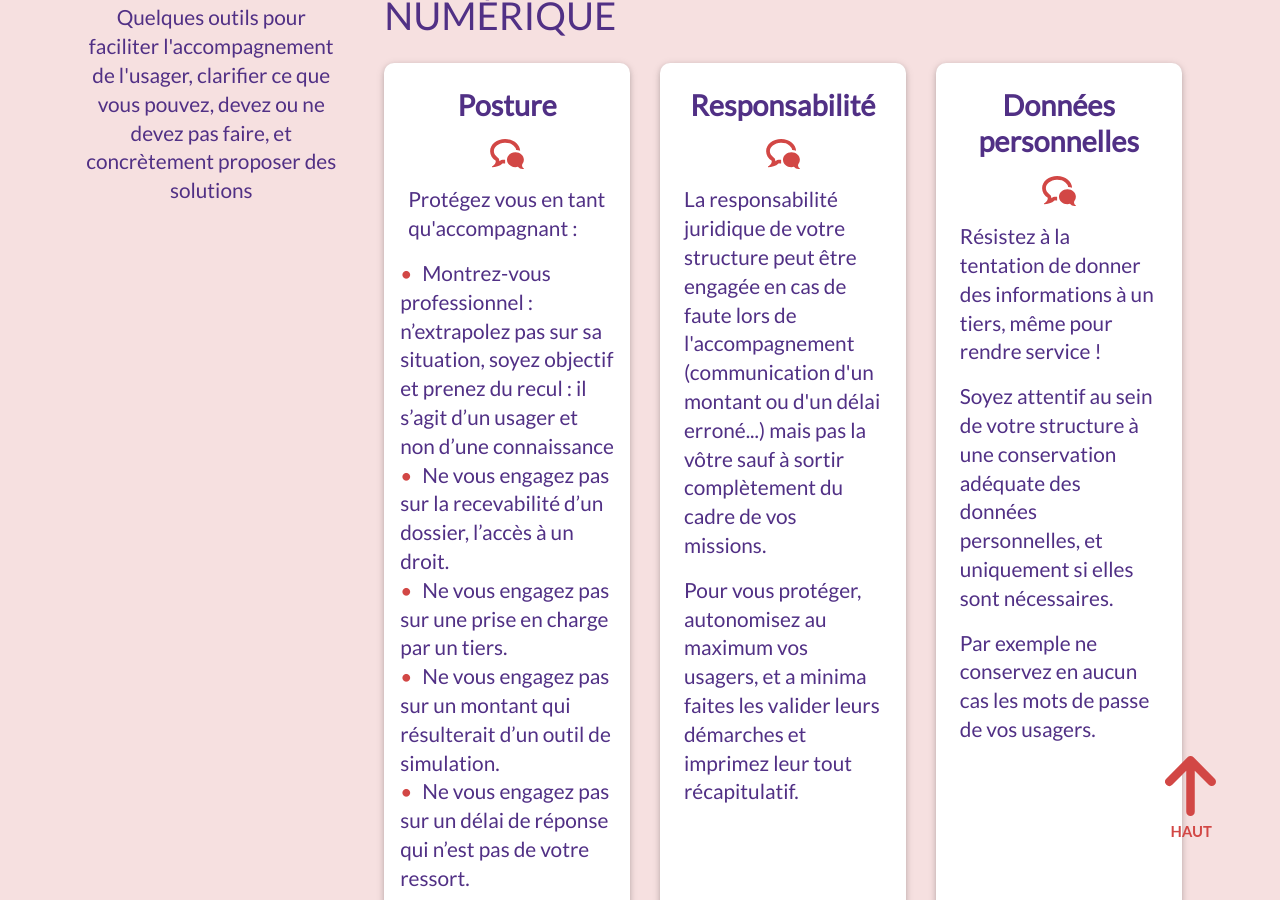
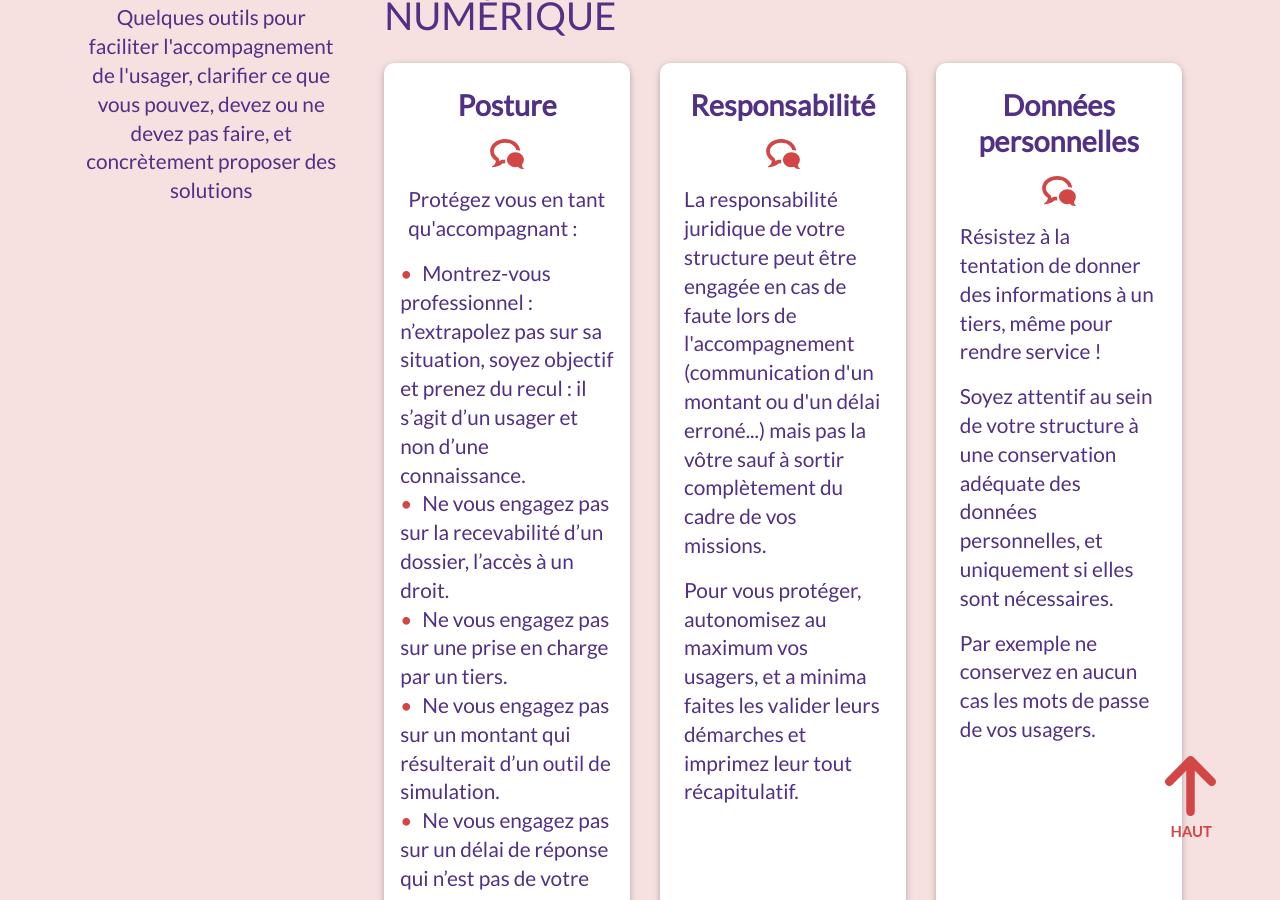
Before and after one commit to SocieteNumerique/kit, a Jekyll site: the page built from index.html, in a window 1280 px wide and 900 px high, scrolled down 6318 px. Built offline with Jekyll 4.4.1, drawn with Linux system fonts in a browser that asks for light colours; nearby versions of some CDN libraries.

Commit message:
bugfix : issue 68 - coquille de texte

```diff
--- a/_includes/jaccompagne.html
+++ b/_includes/jaccompagne.html
@@ -24,7 +24,7 @@
                                     <div class="text-left pt-3">
                                         <p>Protégez vous en tant qu'accompagnant : </p>
                                         <ul class="red-dot px-2">
-                                            <li>Montrez-vous professionnel : n’extrapolez pas sur sa situation, soyez objectif et prenez du recul : il s’agit d’un usager et non d’une connaissance</li>
+                                            <li>Montrez-vous professionnel : n’extrapolez pas sur sa situation, soyez objectif et prenez du recul : il s’agit d’un usager et non d’une connaissance.</li>
                                             <li>Ne vous engagez pas sur la recevabilité d’un dossier, l’accès à un droit.</li>
                                             <li>Ne vous engagez pas sur une prise en charge par un tiers.</li>
                                             <li>Ne vous engagez pas sur un montant qui résulterait d’un outil de simulation.</li>
```
